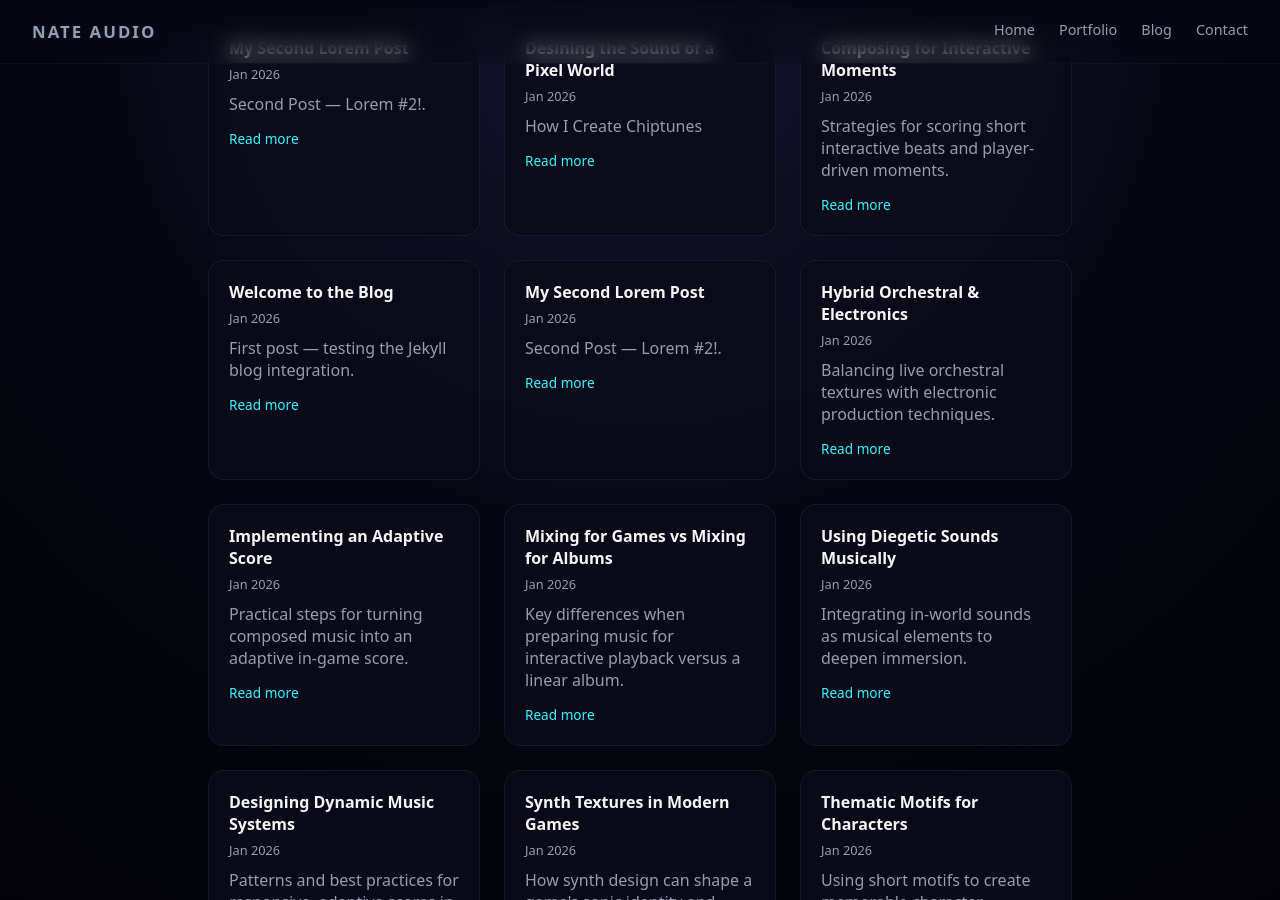
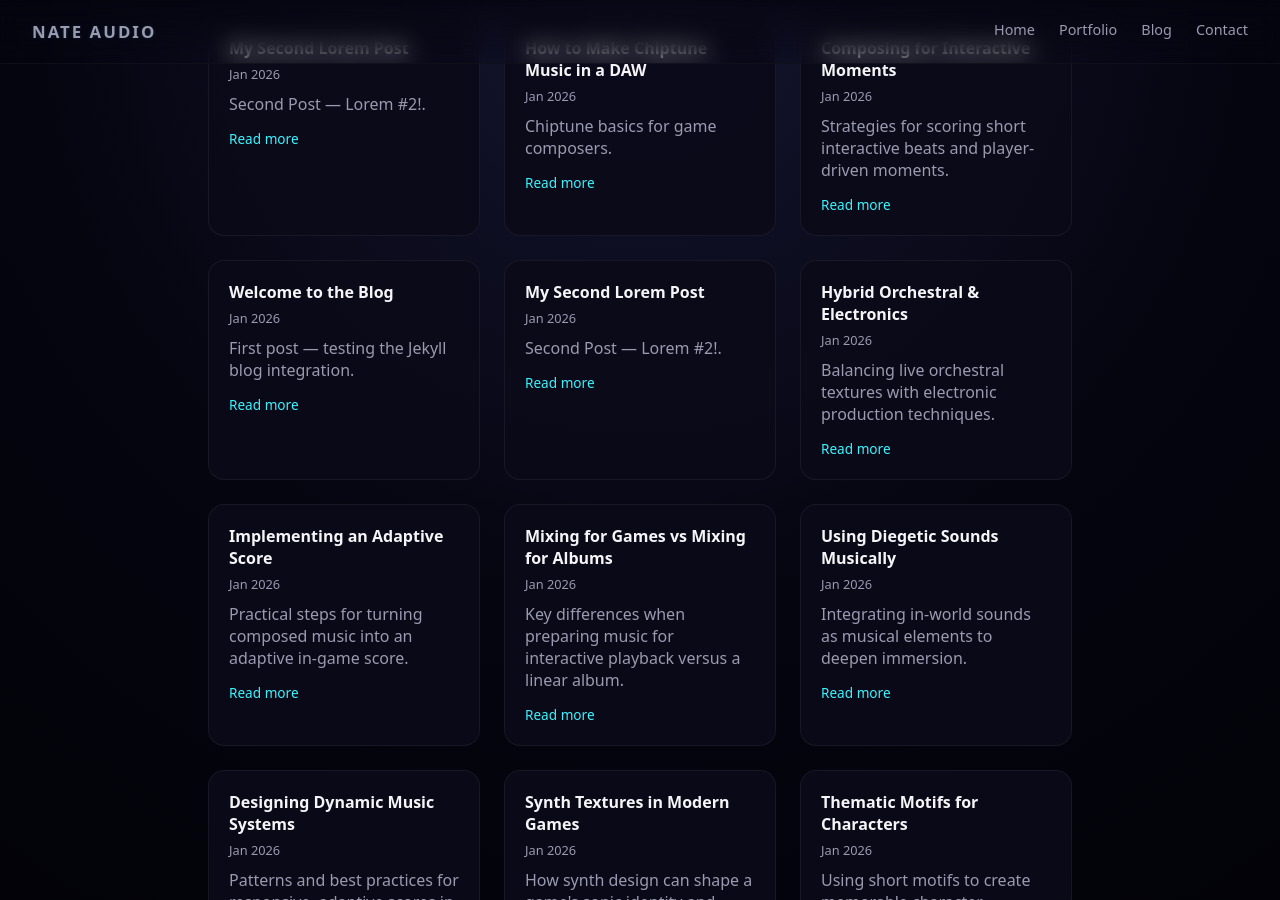
Before and after one commit to NateAudio/nateaudio.github.io, a Jekyll site: the page built from blog/index.md, in a window 1280 px wide and 900 px high. Built offline with Jekyll 4.4.1, drawn with Linux system fonts in a browser that asks for light colours; part of the change alters nothing that is shown.

````diff
--- a/_posts/2026-01-28-first_post_1.md
+++ b/_posts/2026-01-28-first_post_1.md
@@ -1,28 +1,51 @@
 ---
-title: "Desining the Sound of a Pixel World"
+title: "How to Make Chiptune Music in a DAW"
 date: 2026-01-28
-excerpt: "How I Create Chiptunes"
+excerpt: "Chiptune basics for game composers."
 layout: default
 ---
 
+# How to Make Chiptune Music in a DAW
 
-# Designing the Sound of a Pixel World
+Chiptune is the art of making music that sounds like it came from a retro game console — crunchy waveforms, limited polyphony, and loads of charm.
 
-Every creative project starts with a spark — for this one, it was the idea of building a tiny universe made entirely of sound.
+Whether you're using Ableton, FL Studio, Logic, or a free DAW like LMMS, you can start building chiptune tracks with just a few tools.
 
 ---
 
-## 🎧 The Inspiration
+## 🖼️ Your Synth Setup
 
-I grew up loving the crunchy, charming textures of classic game consoles. There’s something magical about how **limitations** can shape creativity.
+Here’s a typical compact setup for chiptune production:
 
-> “With only a handful of waveforms, you can still build entire worlds.”
+![Synth Setup](/assets/blogfiles/images/synth-setup.png)
+
+This includes:
+
+- A small MIDI keyboard
+- A DAW running on your laptop
+- A virtual synth plugin (like Magical 8bit Plug or Chipsounds)
+- An audio interface for clean output
 
 ---
 
-## 🖼️ Adding an Image
+## 🎛️ Step-by-Step: Building a Chiptune Track
 
-You can include images in Markdown like this:
+1. **Choose a basic waveform** — square, triangle, or sawtooth are classic.
+2. **Limit your voices** — old consoles had 3–5 channels max.
+3. **Use pitch bends and arpeggios** — they add movement and texture.
+4. **Keep your drums simple** — noise bursts and short clicks work great.
+5. **Write short loops** — think in 8-bit phrases, not full orchestration.
 
-```markdown
-![My Synth Setup](/assets/images/synth-setup.png)
+---
+
+## 💡 A Simple Synth Patch
+
+Here’s a basic square wave patch in JavaScript using the Web Audio API:
+
+```js
+const audio = new AudioContext();
+const osc = audio.createOscillator();
+osc.type = "square";
+osc.frequency.value = 440;
+osc.connect(audio.destination);
+osc.start();
````
Also changed, not shown: 2 other files.
